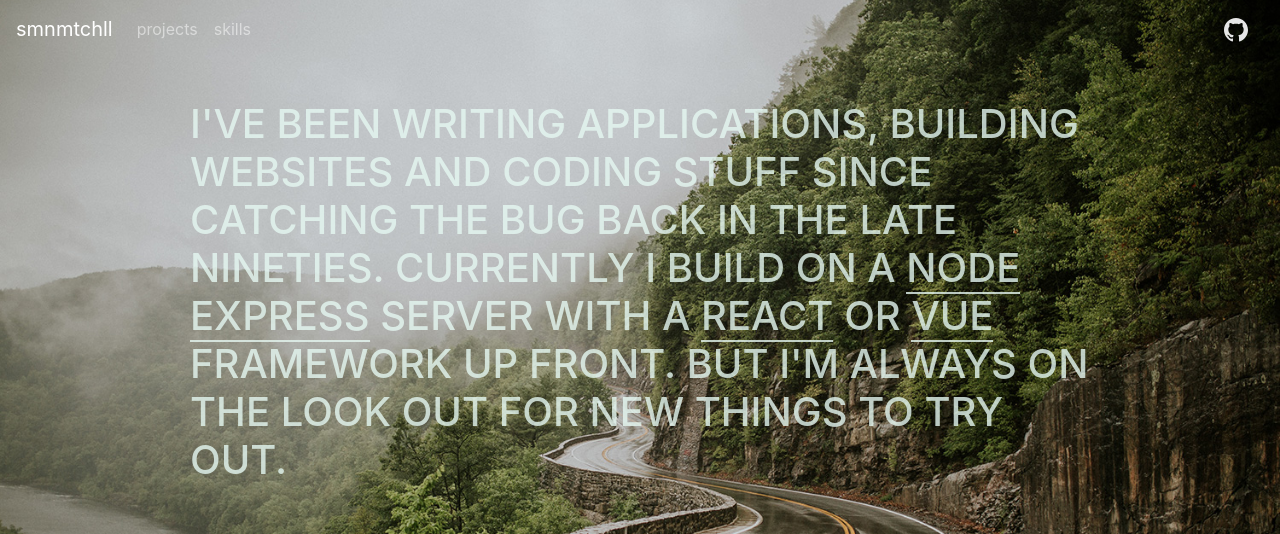
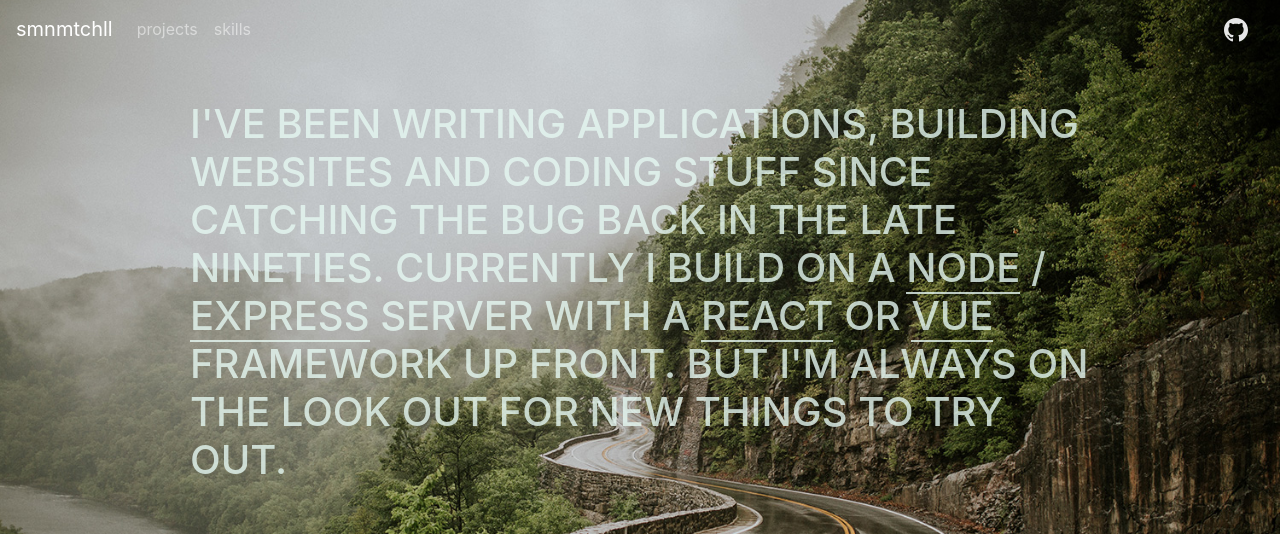
Before and after one commit to smnmtchll/smnmtchll_portfolio, a Next.js app: page / in a window 1280 px wide. Shown: the top 534 px of the page. Built offline with nearby package versions, Linux system fonts and the light colour scheme.

Commit message:
Adds ths / back in to the home page between Node and Express

```diff
--- a/pages/index.js
+++ b/pages/index.js
@@ -15,6 +15,7 @@
         <a href="https://nodejs.org/en/about/" target="_blank">
           NODE
         </a>{' '}
+        /{' '}
         <a href="https://expressjs.com/" target="_blank">
           EXPRESS
         </a>{' '}
```
